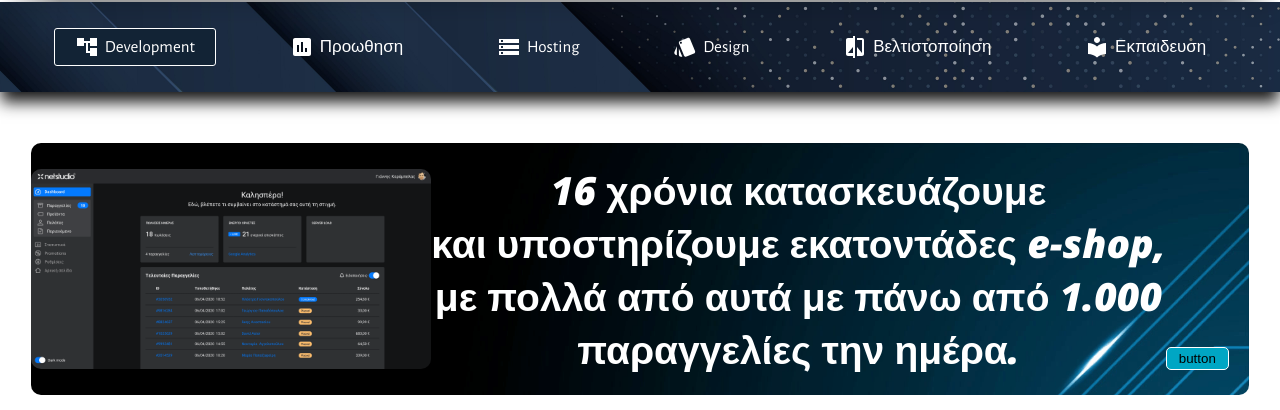
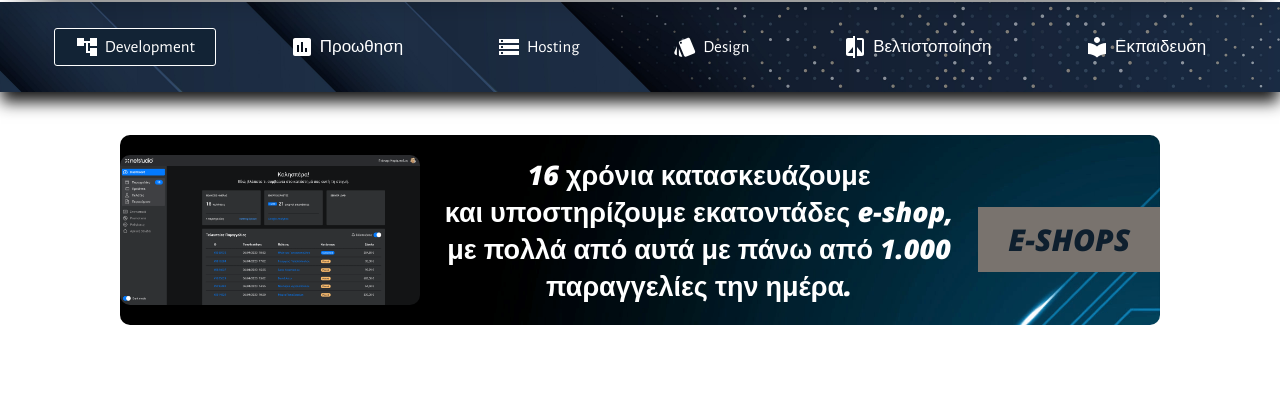
Before and after one commit to PRLAGSA/TEST1, a React (Create React App) app: page /DevPage in a window 1280 px wide. Shown: the part 390-800 px from the top of the page. Built offline with nearby package versions, Linux system fonts and the light colour scheme; grey boxes are pictures that could not be loaded; a web font is replaced by a local one.

Commit message:
31JAN---Second TRY

```diff
--- a/src/components/DevelopmentLink.css
+++ b/src/components/DevelopmentLink.css
@@ -9,7 +9,7 @@
   font-family: "Open Sans", sans-serif;
   font-weight: 800;
   color: rgb(214, 214, 214);
-  background-color: rgba(0, 128, 128, 0);
+  /* background-color: rgba(0, 128, 128, 0); */
   background-image: url(../video/Dark.jpg);
   background-repeat: no-repeat;
   background-size: cover;
@@ -28,20 +28,23 @@
   font-family: "Open Sans", sans-serif;
   font-weight: 800;
   color: rgb(41, 41, 41);
-  background-color: rgb(197, 95, 0);
-  padding: 10px;
+  background-color: rgb(121, 115, 110);
+  padding: 12px 30px;
+  margin-top: 20px;
   color: rgb(14, 31, 46);
 }
 .text_wrapper {
   display: flex;
   flex-wrap: wrap;
   justify-content: center;
+  align-items: center;
   /* background-color: rgb(27, 51, 82); */
   margin-top: 25px;
 }
 
 .textmain1 {
-  /* padding-left: 25px; */
+  padding-left: 25px;
+  padding-right: 25px;
 }
 .imageMac {
   background-image: url(../video/iphone2.png);
@@ -73,5 +76,50 @@
   padding: 3px 12px;
   cursor: pointer;
 }
-@media only screen and (max-width: 878px) {
+@media only screen and (max-width: 1456px) {
+  .imageMac {
+    background-image: url(../video/iphone2.png);
+    background-repeat: no-repeat;
+    background-size: cover;
+    height: 150px;
+    width: 300px;
+    display: flex;
+    justify-content: center;
+    align-items: center;
+    border-radius: 10px;
+  }
+
+  .text {
+    display: flex;
+    flex-wrap: wrap;
+    justify-content: center;
+    align-items: center;
+    font-size: 27px;
+    font-family: "Open Sans", sans-serif;
+    font-weight: 800;
+    color: rgb(214, 214, 214);
+    /* background-color: rgba(0, 128, 128, 0); */
+    background-image: url(../video/Dark.jpg);
+    background-repeat: no-repeat;
+    background-size: cover;
+    padding: 20px 0px;
+    color: rgb(255, 255, 255);
+    border-radius: 10px;
+    border-top-left-radius: 10px;
+    border-bottom-left-radius: 10px;
+  }
+
+  .text2 {
+    display: flex;
+    justify-content: center;
+    align-items: center;
+    font-size: 30px;
+    font-family: "Open Sans", sans-serif;
+    font-weight: 800;
+    color: rgb(41, 41, 41);
+    background-color: rgb(121, 115, 110);
+    padding: 12px 30px;
+    margin-top: 20px;
+    color: rgb(14, 31, 46);
+  }
 }
--- a/src/components/DevelopmentLink.js
+++ b/src/components/DevelopmentLink.js
@@ -19,13 +19,10 @@ function DevelopmentLink() {
           <br></br> με πολλά από αυτά με πάνω από 1.000 <br></br>
           παραγγελίες την ημέρα.
         </div>
-        <button className='button1'>button</button>
+
+        <div className='text2'>E-SHOPS</div>
       </h1>
 
-      <div className='text2'>
-        16 χρόνια κατασκευάζουμε <br></br> <br></br>
-        παραγγελίες την ημέρα.
-      </div>
       {/*
       <button onClick={goToPreviousPath}>Back</button> */}
     </div>
```
Also changed, not shown: 1 other file (tests, documents, lock files or other folders).
